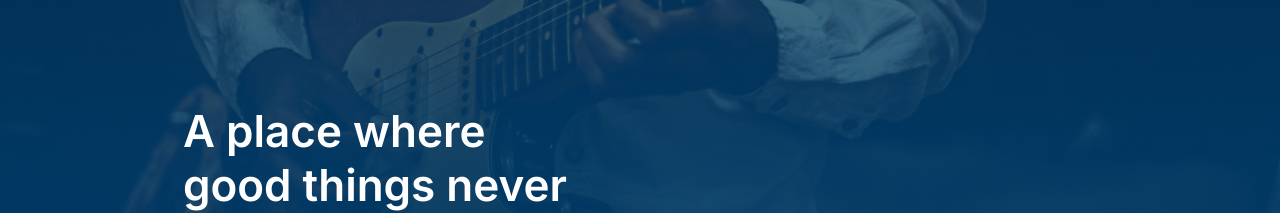
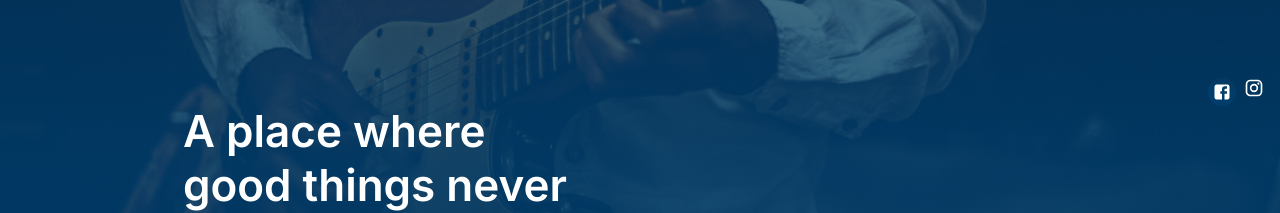
Before and after one commit to rcffuta/Rcf_frontend, a React (Create React App) app: page / in a window 1280 px wide. Shown: the part 304-517 px from the top of the page. Built offline with nearby package versions, Linux system fonts and the light colour scheme.

Commit message:
Adding a footer with the facebook and instragram icon

```diff
--- a/package.json
+++ b/package.json
@@ -6,6 +6,7 @@
     "@emotion/react": "^11.11.1",
     "@emotion/styled": "^11.11.0",
     "@material-ui/core": "^4.12.4",
+    "@material-ui/icons": "^4.11.3",
     "@mui/icons-material": "^5.13.7",
     "@mui/material": "^5.13.7",
     "@testing-library/jest-dom": "^5.16.5",
--- /dev/null
+++ b/src/Component/Footer/Footer.js
@@ -0,0 +1,57 @@
+import React from 'react';
+import { makeStyles } from '@material-ui/core/styles';
+import FacebookIcon from '@material-ui/icons/Facebook';
+import InstagramIcon from '@material-ui/icons/Instagram';
+
+const useStyles = makeStyles((theme) => ({
+  root: {
+    display: 'flex',
+    justifyContent: 'flex-end',
+    padding: theme.spacing(1),
+  },
+  icon: {
+    color: '#fff',
+    marginRight: theme.spacing(1),
+    marginBottom: theme.spacing(1),
+    cursor: 'pointer',
+  },
+  circularIcon: {
+    borderRadius: '50%',
+    background: 'linear-gradient(180.31deg, rgba(8, 64, 104, 0.37) -1.09%, rgba(0, 62, 107, 0.96) 59.07%)',
+    padding: theme.spacing(0.5),
+    width: theme.spacing(2.5),
+    height: theme.spacing(2.5),
+    display: 'flex',
+    justifyContent: 'center',
+    alignItems: 'center',
+  },
+}));
+
+const Footer = () => {
+  const classes = useStyles();
+
+  const handleFacebookClick = () => {
+    window.open('https://www.facebook.com', '_blank');
+  };
+
+  const handleInstagramClick = () => {
+    window.open('https://www.instagram.com', '_blank');
+  };
+
+  return (
+    <div className={classes.root}>
+      <FacebookIcon
+        className={`${classes.icon} ${classes.circularIcon}`}
+        fontSize="small"
+        onClick={handleFacebookClick}
+      />
+      <InstagramIcon
+        className={classes.icon}
+        fontSize="small"
+        onClick={handleInstagramClick}
+      />
+    </div>
+  );
+};
+
+export default Footer;
--- a/src/Component/Slide/Slide2/Slide2.js
+++ b/src/Component/Slide/Slide2/Slide2.js
@@ -2,6 +2,7 @@ import React from 'react';
 import Arrow from "../../../Assets/Arrow.svg";
 import EastIcon from '@mui/icons-material/East';
 import "./Slide2.css";
+import Footer from '../../Footer/Footer';
 
 const Slide2 = () => {
   return (
@@ -16,6 +17,7 @@ const Slide2 = () => {
           <span className='Slide2_arrow'><EastIcon fontSize='small' className='Arrow'/></span>
         </div>
       </div>
+      <Footer/>
     </div>
   );
 };
--- a/src/Pages/Home/Home.js
+++ b/src/Pages/Home/Home.js
@@ -2,6 +2,7 @@ import React from 'react'
 import "./Home.css"
 import Navbar from '../../Component/Navbar/Navbar'
 import Slide2 from '../../Component/Slide/Slide2/Slide2'
+import Footer from '../../Component/Footer/Footer'
 
 
 const Home = () => {
@@ -11,6 +12,7 @@ const Home = () => {
       <Navbar/>
       <Slide2/>
 
+
     </div>
   )
 }
```
Also changed, not shown: 1 other file (tests, documents, lock files or other folders).
